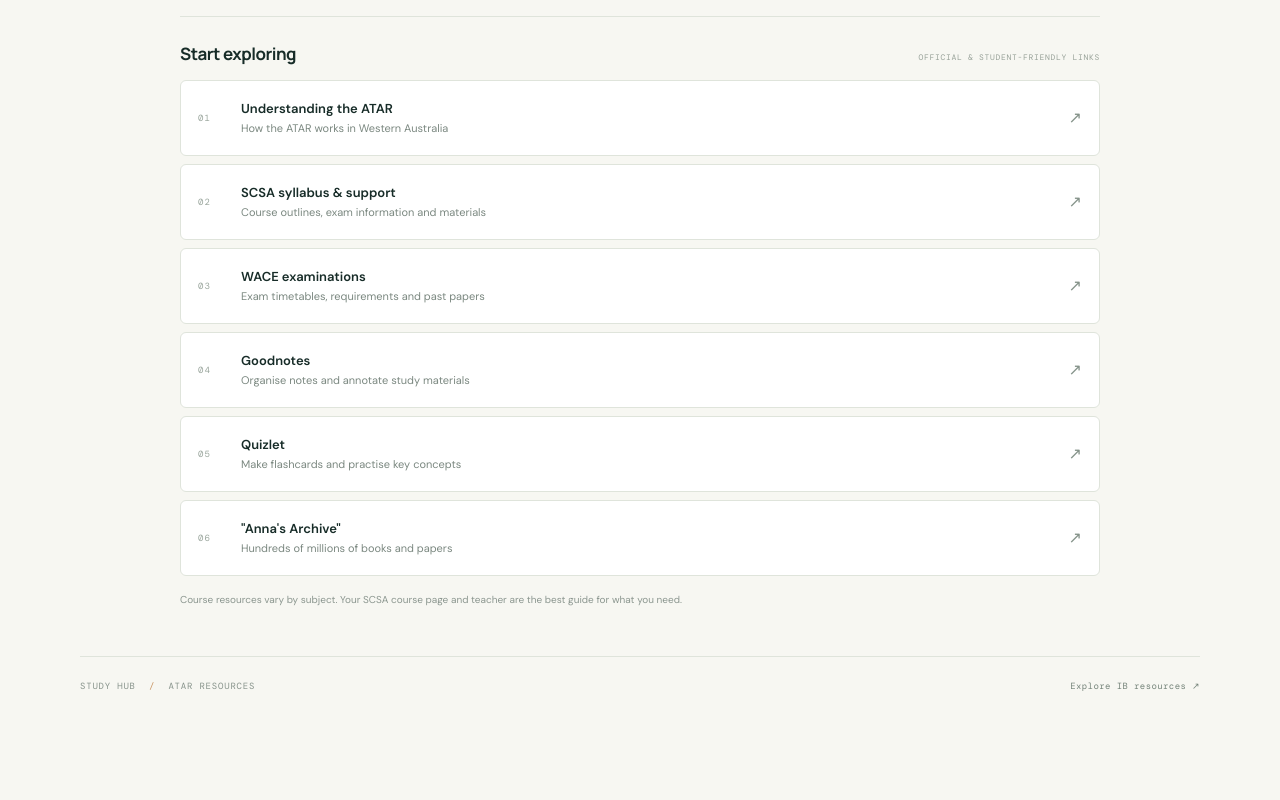
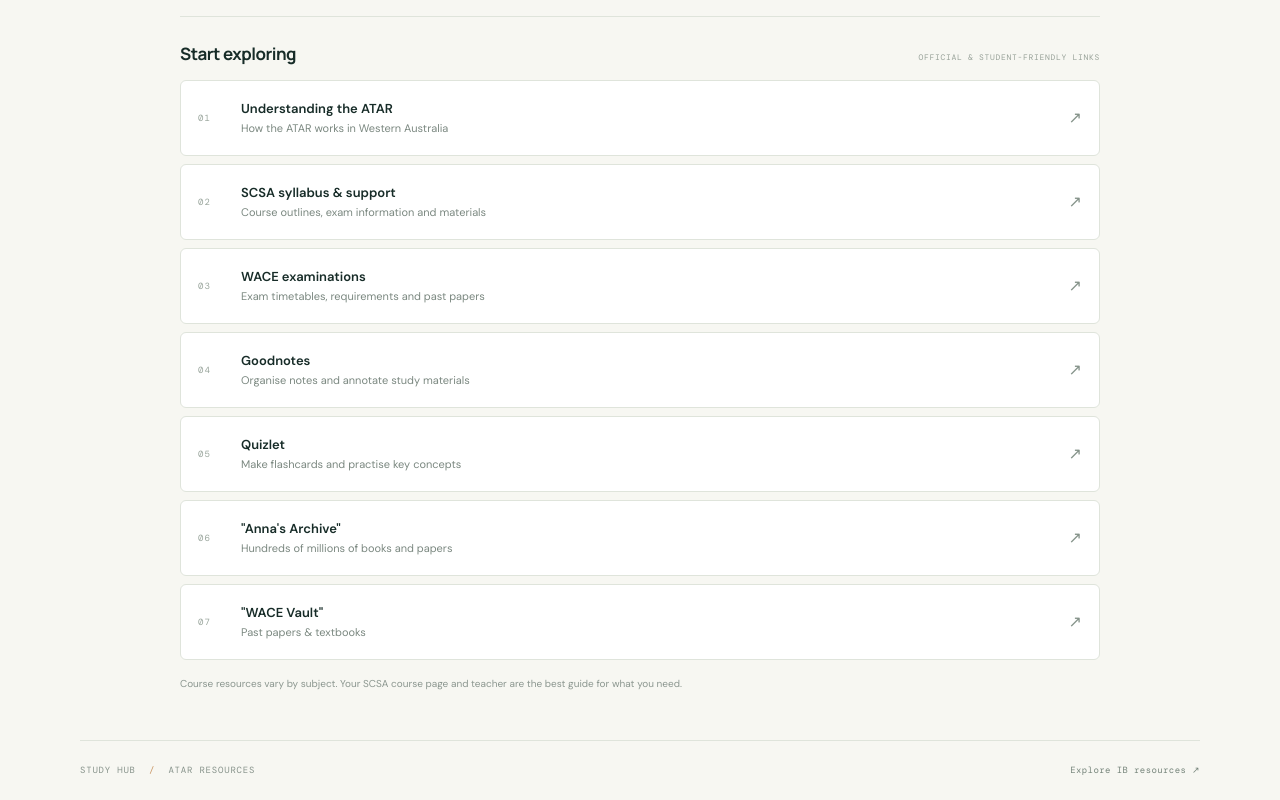
Before and after one commit to s-p-e-c-k/IB-ATAR-Study-Site, a plain HTML site: page atar.html in a window 1280 px wide. Shown: the part 335-1135 px from the top of the page. Before the commit the page ends 1051 px from the top, so only its background shows below. Drawn offline with nearby package versions, Linux system fonts and the light colour scheme.

Commit message:
Update atar.html

```diff
--- a/atar.html
+++ b/atar.html
@@ -16,6 +16,7 @@
       <a class="resource-card" href="https://www.goodnotes.com/" target="_blank" rel="noopener noreferrer"><span class="resource-number">04</span><span class="resource-content"><strong>Goodnotes</strong><small>Organise notes and annotate study materials</small></span><span class="external-arrow">↗</span></a>
       <a class="resource-card" href="https://quizlet.com/" target="_blank" rel="noopener noreferrer"><span class="resource-number">05</span><span class="resource-content"><strong>Quizlet</strong><small>Make flashcards and practise key concepts</small></span><span class="external-arrow">↗</span></a>
       <a class="resource-card" href="https://annas-archive.gl" target="_blank" rel="noopener noreferrer"><span class="resource-number">06</span><span class="resource-content"><strong>"Anna's Archive"</strong><small>Hundreds of millions of books and papers</small></span><span class="external-arrow">↗</span></a>
+      <a class="resource-card" href="https://wacevault.com" target="_blank" rel="noopener noreferrer"><span class="resource-number">07</span><span class="resource-content"><strong>"WACE Vault"</strong><small>Past papers & textbooks</small></span><span class="external-arrow">↗</span></a>
     </div><p class="resource-note">Course resources vary by subject. Your SCSA course page and teacher are the best guide for what you need.</p></section>
   </main>
   <footer class="site-footer"><span>STUDY HUB <span class="footer-separator">/</span> ATAR RESOURCES</span><a href="ib.html" class="next-link">Explore IB resources ↗</a></footer>
```
